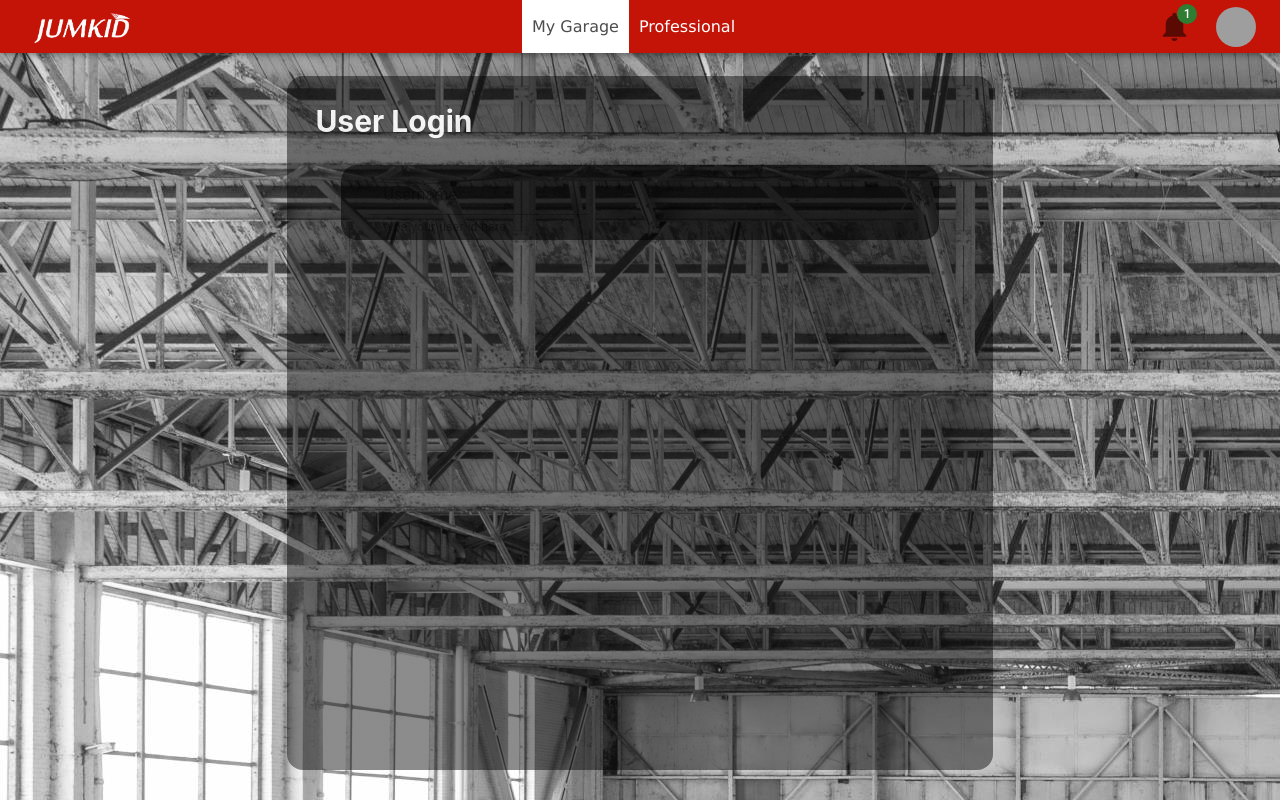
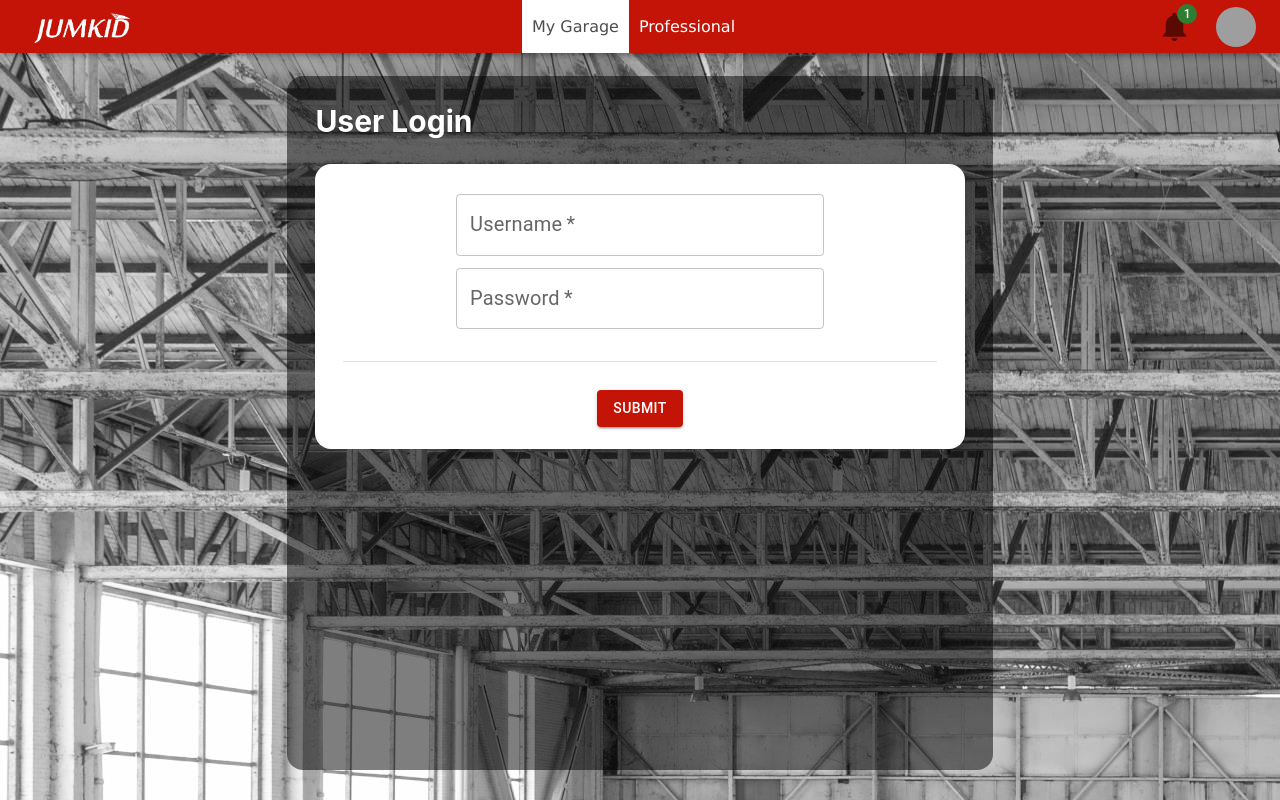
Before and after one commit to jumkid/client-web, a React (Create React App) app: page /login in a window 1280 px wide. Built offline with nearby package versions, Linux system fonts and the light colour scheme; grey boxes are pictures that could not be loaded.

Commit message:
add user login component

```diff
--- a/src/App.css
+++ b/src/App.css
@@ -48,15 +48,19 @@
 }
 
 .App-sub-container {
-  padding: 2px 28px;
+  padding: 22px 28px;
   margin: 26px 26px;
   border: 0 solid;
   border-radius: 16px;
   font-size: 1.25rem;
   font-weight: 700;
-  background-color: rgba(0, 0, 0, 0.66);
+  background-color: rgba(255, 255, 255, 1);
 }
 
 .MuiContainer-root {
   padding: 0 0 0 0;
 }
+
+.MuiTextField-root {
+  width: 368px;
+}
--- a/src/Auth/AuthenticationManager.js
+++ b/src/Auth/AuthenticationManager.js
@@ -1,6 +1,6 @@
 import JwtDecode from 'jwt-decode';
 import C from '../App.constants';
-import authenticationService from '../service';
+import authenticationService from '../service/AuthenticationService';
 
 const localStoredToken = {
   get: () => {
--- a/src/UserLogin/UserLogin.jsx
+++ b/src/UserLogin/UserLogin.jsx
@@ -1,22 +1,62 @@
-import React from 'react';
+import React, { useState } from 'react';
 import MainLayout from '../layout/MainLayout';
-import { Box, FormControl, FormHelperText, Input, InputLabel } from '@mui/material';
+import { Box, Button, Divider, FormControl, Stack, TextField } from '@mui/material';
 import '../App.css';
+import authenticationService from '../service/AuthenticationService';
+import { Navigate } from 'react-router-dom';
 
 function UserLogin () {
+  const [username, setUsername] = useState('');
+  const [password, setPassword] = useState('');
+  const changeUsername = (event) => {
+    setUsername(event.target.value);
+  };
+  const changePassword = (event) => {
+    setPassword(event.target.value);
+  };
+  const handleUserLogin = () => {
+    console.log(`user login ${username} ${password}`);
+    authenticationService.login(username, password)
+      .then(() => {
+        return (<Navigate to={{ pathname: '/' }}/>);
+      });
+  };
+
   return (
     <MainLayout>
       <Box gridColumn="span 2" />
       <Box className="App-container" gridColumn="span 6">
         <h2>User Login</h2>
 
-        <Box className="App-sub-container">
-          <FormControl>
-            <InputLabel htmlFor="username">Username</InputLabel>
-            <Input id="username" aria-describedby="username-helper" />
-            <FormHelperText id="username-helper">type your user id here</FormHelperText>
+        <Stack m="auto" alignItems="center" className="App-sub-container">
+          <FormControl fullWidth>
+            <Stack alignItems="center">
+              <TextField
+                margin='dense'
+                id="username"
+                label="Username"
+                autoComplete="username"
+                value={username}
+                onChange={changeUsername}
+                InputProps={{ style: { fontSize: 20 } }}
+                InputLabelProps={{ style: { fontSize: 20 } }}
+                required />
+              <TextField
+                margin='dense'
+                id="user-password"
+                label="Password"
+                type="password"
+                autoComplete="current-password"
+                value={password}
+                onChange={changePassword}
+                InputProps={{ style: { fontSize: 20 } }}
+                InputLabelProps={{ style: { fontSize: 20 } }}
+                required/>
+            </Stack>
+            <Divider sx={{ my: '28px' }}/>
           </FormControl>
-        </Box>
+          <Button onClick={handleUserLogin} variant="contained">Submit</Button>
+        </Stack>
 
       </Box>
     </MainLayout>
--- a/src/layout/MainLayout/MainLayout.jsx
+++ b/src/layout/MainLayout/MainLayout.jsx
@@ -16,15 +16,13 @@ const styles = {
   display: 'grid',
   gridTemplateColumns: 'repeat(10, 1fr)',
   gap: 1,
-  borderColor: 'text.primary',
   m: 2,
   border: 0,
   height: '87vh',
   minHeight: '600px',
   minWidth: '1024px',
   padding: '6px 8px',
-  borderRadius: 3,
-  opacity: [0.5, 0.8, 0.9]
+  borderRadius: 3
 };
 
 const menuItems = [
--- a/src/service/AuthenticationService.js
+++ b/src/service/AuthenticationService.js
@@ -6,10 +6,10 @@ export class AuthenticationService {
     this.baseUrl = '/v1/user/';
   }
 
-  async login (email, password) {
+  async login (username, password) {
     const _this = this;
     const result = await dataExchangeService.postWithPromise(_this.baseUrl + 'login', {
-      email,
+      username,
       password
     });
     if (result.status === 200) {
@@ -20,7 +20,7 @@ export class AuthenticationService {
 
   async refresh (refreshToken) {
     const _this = this;
-    return await dataExchangeService.postWithPromise(_this.baseUrl + 'refreshtoken', refreshToken);
+    return await dataExchangeService.postWithPromise(_this.baseUrl + 'refresh-token', refreshToken);
   }
 }
 
```
Also changed, not shown: src/service/index.js (deleted, +0 -7 lines).
